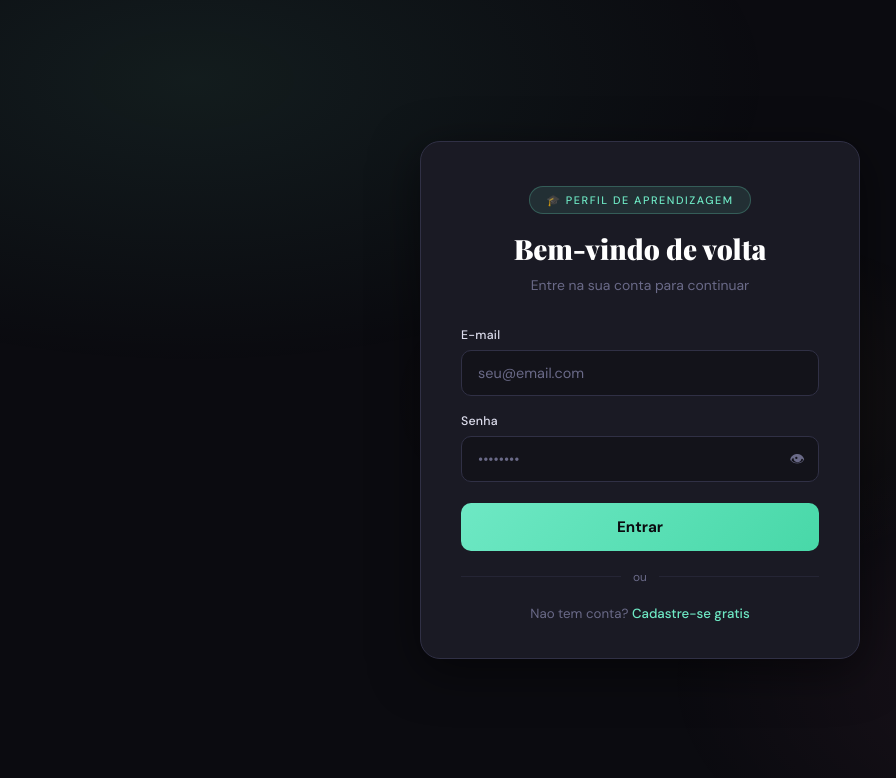
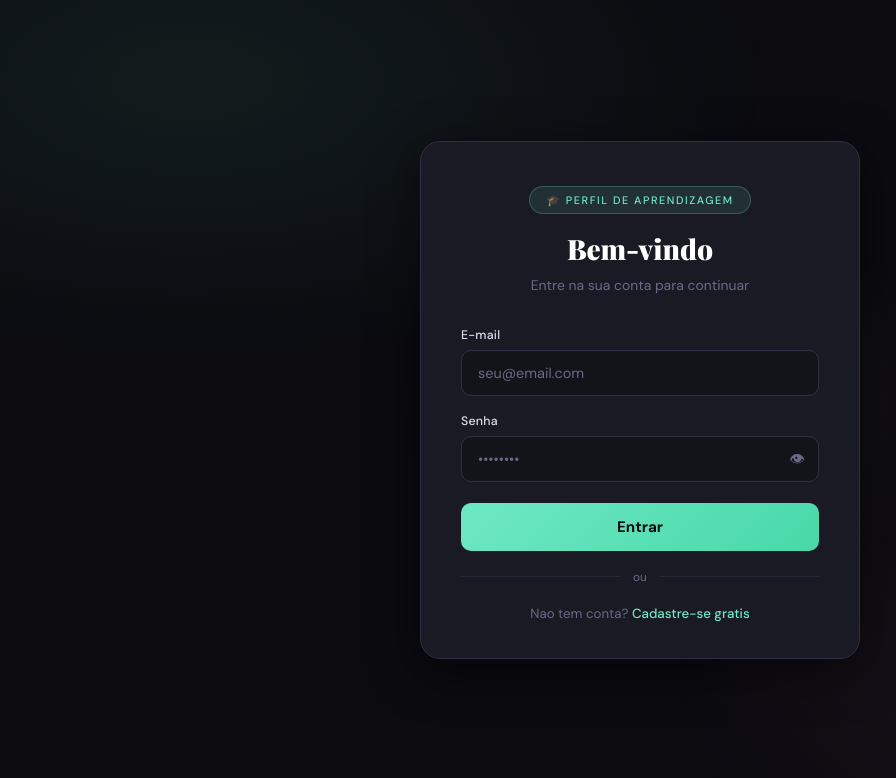
Before and after one commit to anninhaschmid/neurofocus, a plain HTML site: page index.html in a window 1280 px wide. Shown: the whole page, without its empty margins (0-896 px from the left). Drawn offline with nearby package versions, Linux system fonts and the light colour scheme.

Commit message:
Update welcome message in login screen

```diff
--- a/index.html
+++ b/index.html
@@ -257,7 +257,7 @@ body::before{content:'';position:fixed;inset:0;pointer-events:none;z-index:0;
   <div class="auth-card">
     <div class="auth-logo">
       <div class="auth-badge">&#127891; Perfil de Aprendizagem</div>
-      <h2>Bem-vindo de volta</h2>
+      <h2>Bem-vindo </h2>
       <p>Entre na sua conta para continuar</p>
     </div>
     <div class="form-group">
```
